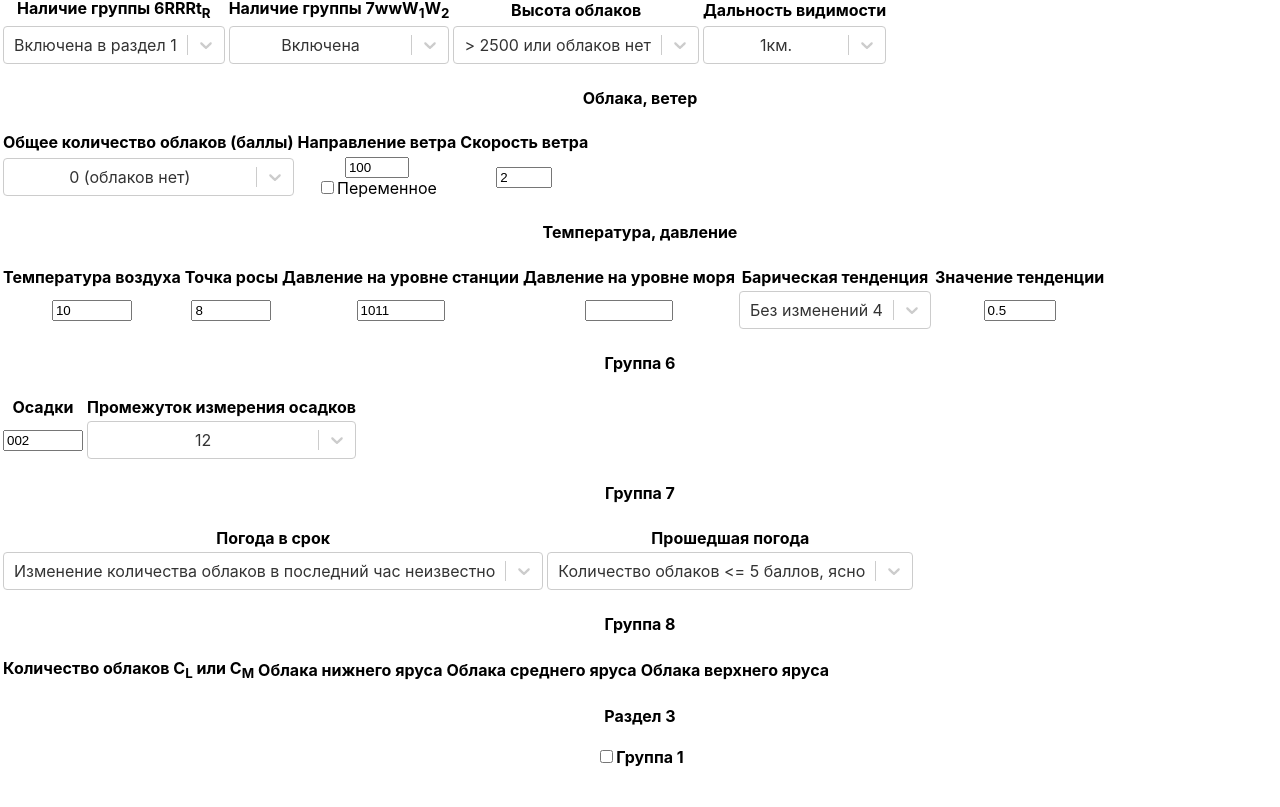
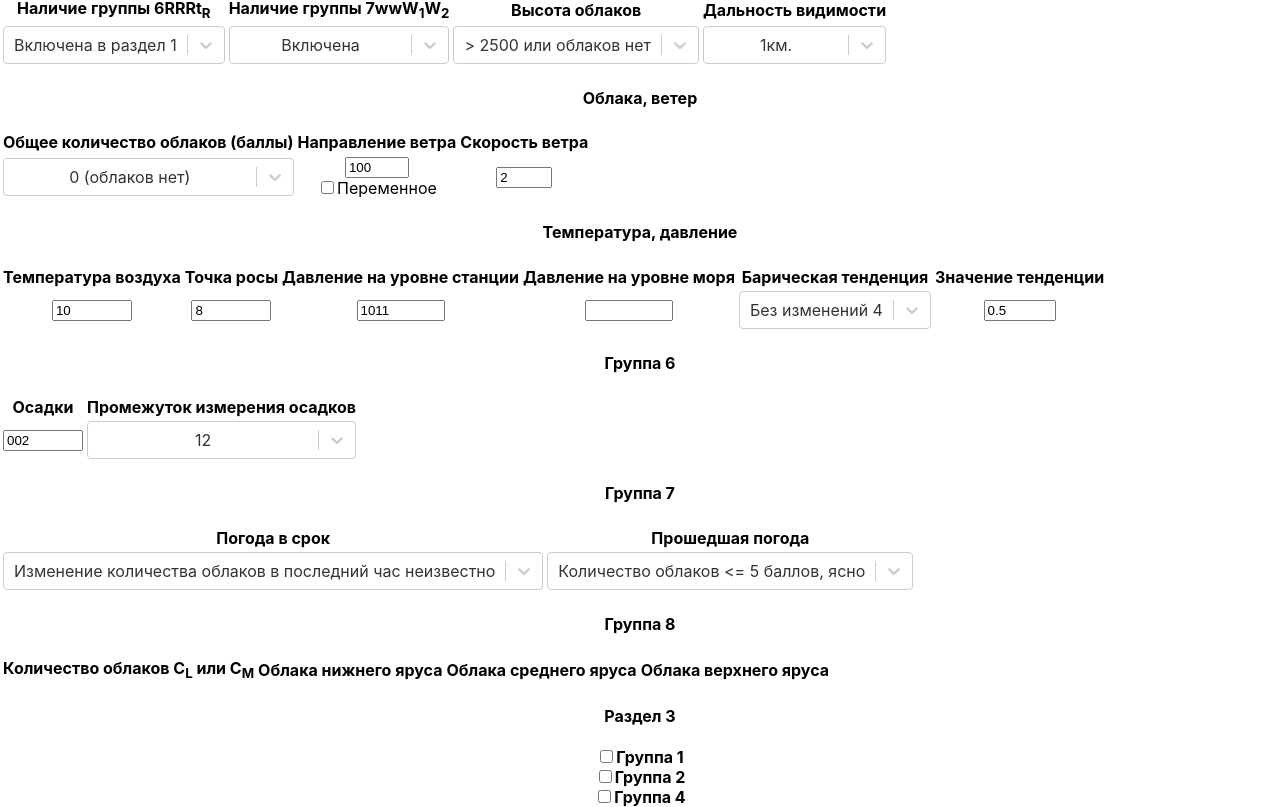
Before and after one commit to slavam/create-synoptic-telegram, a React (Create React App) app: page / in a window 1280 px wide. Shown: the part 291-1098 px from the top of the page. Before the commit the page ends 1058 px from the top, so only its background shows below. Built offline with nearby package versions, Linux system fonts and the light colour scheme.

Commit message:
Group34 added

```diff
--- a/src/components/Telegram/Dictionaries.js
+++ b/src/components/Telegram/Dictionaries.js
@@ -217,7 +217,20 @@ const upperCloudArray=[
   {label: 'Перисто-слоистые', value: '8'},
   {label: 'Перисто-кучевые', value: '9'}
 ];
+const soilUnderSnowArray=[
+  {label: "Лед" , value: '0'},
+  {label: "Снег мокрый или слежавшийся 1-4 балла" , value: '1'},
+  {label: "Снег мокрый или слежавшийся 5-9 баллов" , value: '2'},
+  {label: "Снег мокрый или слежавшийся 10 баллов; равномерный слой" , value: '3'},
+  {label: "Снег мокрый или слежавшийся 10 баллов; неравномерный слой" , value: '4'},
+  {label: "Сухой рассыпчатый снег 1-4 балла" , value: '5'},
+  {label: "Сухой рассыпчатый снег 5-9 баллов" , value: '6'},
+  {label: "Сухой рассыпчатый снег 10 баллов; равномерный слой" , value: '7'},
+  {label: "Сухой рассыпчатый снег 10 баллов; неравномерный слой" , value: '8'},
+  {label: "Снег с сильными заметами и заносами",  value: '9'},
+  {label: "Нельзя определить",  value: '/'}
+]
 export {cloudHeightArray, iRArray, iXArray, visibilityRangeArray, nCloudArray,
   tendencyArray, durationPrecipitationArray, weatherTermArray, weatherPastArray,
-  lowCloudArray, midlCloudArray, upperCloudArray
+  lowCloudArray, midlCloudArray, upperCloudArray, soilUnderSnowArray
 };
--- a/src/components/Telegram/Telegram.js
+++ b/src/components/Telegram/Telegram.js
@@ -2,7 +2,7 @@ import React, { useState, useReducer } from 'react';
 import Select from 'react-select';
 import {cloudHeightArray, iRArray, iXArray, visibilityRangeArray, nCloudArray,
   tendencyArray, durationPrecipitationArray, weatherTermArray, weatherPastArray,
-  lowCloudArray, midlCloudArray, upperCloudArray} from './Dictionaries';
+  lowCloudArray, midlCloudArray, upperCloudArray, soilUnderSnowArray} from './Dictionaries';
 
 const telegramReducer = (state, action) => {
   switch (action.type) {
@@ -71,7 +71,13 @@ const telegramReducer = (state, action) => {
       else
         return {...state, upperCloud: ''};
     case 'SET_TEMPERATUREMAXDAY':
-      return {...state, temperatureMaxDay: action.temperatureMaxDay}
+      return {...state, temperatureMaxDay: action.temperatureMaxDay};
+    case 'SET_TEMPERATUREMINNIGHT':
+      return {...state, temperatureMinNight: action.temperatureMinNight};
+    case 'SET_SOILUNDERSNOW':
+        return {...state, soilUnderSnow: action.soilUnderSnow};
+    case 'SET_SNOWDEPTH':
+        return {...state, snowDepth: action.snowDepth};
     default:
       return state;
   }
@@ -101,8 +107,13 @@ const Telegram = ({term, code, sensorData}) => {
   const [lowCloudO, setLowCloud] = useState({label: 'Облака CL отсутствуют', value: '0'});
   const [midlCloudO, setMidlCloud] = useState({label: 'Облака CM отсутствуют', value: '0'});
   const [upperCloudO, setUpperCloud] = useState({label: 'Облака CH отсутствуют', value: '0'});
-  const [isGroup31, setIsGroup31] = useState(false)
+  const [isGroup31, setIsGroup31] = useState(false);
   const [temperatureMaxDay, setTemperatureMaxDay] = useState(sensorData.temperature);
+  const [isGroup32, setIsGroup32] = useState(false);
+  const [temperatureMinNight, setTemperatureMinNight] = useState(sensorData.temperature);
+  const [isGroup34, setIsGroup34] = useState(false);
+  const [soilUnderSnowO, setSoilUnderSnow] = useState({label: "Снег мокрый или слежавшийся 1-4 балла", value: '1'});
+  const [snowDepth, setSnowDepth] = useState(1);
 
   const initTelegram = {
     headGroup: headGroup,
@@ -128,7 +139,10 @@ const Telegram = ({term, code, sensorData}) => {
     lowCloud: '',
     midlCloud: '',
     upperCloud: '',
-    temperatureMaxDay: '' //(+temperatureMaxDay<0 ? '1': '0')+('0'+Math.abs(+temperatureMaxDay)*10).slice(-3)
+    temperatureMaxDay: '',
+    temperatureMinNight: '',
+    soilUnderSnow: '',
+    snowDepth: ''
   }
   const [telegram, dispatch] = useReducer(telegramReducer,initTelegram);
 
@@ -328,7 +342,51 @@ const Telegram = ({term, code, sensorData}) => {
     })
   }
   const isSection3 = ()=>{
-    return isGroup31;
+    return isGroup31 || isGroup32 || isGroup34;
+  }
+  const handleTemperatureMinNightChange = (e)=>{
+    setTemperatureMinNight(e.target.value);
+    let t = (+e.target.value<0 ? '1': '0')+('0'+Math.abs(+e.target.value)*10).slice(-3)
+    dispatch({
+      type: 'SET_TEMPERATUREMINNIGHT',
+      temperatureMinNight: isGroup32 ? t : ''
+    })
+  }
+  const handleIsGroup32Change = (e)=>{
+    setIsGroup32(e.target.checked);
+    let t = (+temperatureMinNight<0 ? '1': '0')+('0'+Math.abs(+temperatureMinNight)*10).slice(-3)
+    dispatch({
+      type: 'SET_TEMPERATUREMINNIGHT',
+      temperatureMinNight: e.target.checked ? t : ''
+    })
+    isSection3();
+  }
+  const handleIsGroup34Change = (e)=>{
+    setIsGroup34(e.target.checked);
+    dispatch({
+      type: 'SET_SNOWDEPTH',
+      snowDepth: e.target.checked ? ('00'+snowDepth).slice(-3) : ''
+    });
+    dispatch({
+      type: 'SET_SOILUNDERSNOW',
+      soilUnderSnow: e.target.checked ? soilUnderSnowO.value : ''
+    });
+  }
+  const handleSoilUnderSnowSelected = (val)=>{
+    setSoilUnderSnow(val);
+    dispatch({
+      type: 'SET_SOILUNDERSNOW',
+      soilUnderSnow: isGroup34 ? val.value : ''
+    });
+    isSection3();
+  }
+  const handleSnowDepthChange = (e)=>{
+    setSnowDepth(e.target.value);
+    dispatch({
+      type: 'SET_SNOWDEPTH',
+      snowDepth: ('00'+e.target.value).slice(-3)
+    });
+    isSection3();
   }
   const t = `${telegram.headGroup} ${telegram.code} \
     ${telegram.iR}${telegram.iX}${telegram.cloudHeight}${telegram.visibilityRange} \
@@ -337,7 +395,8 @@ const Telegram = ({term, code, sensorData}) => {
     5${telegram.tendency}${telegram.tendencyValue}${iRO.value==='1'? ' 6': ' '}${telegram.precipitation}${telegram.durationPrecipitation}\
     ${iXO.value==='1'? ' 7': ' '}${telegram.weatherTerm}${telegram.weatherPast}\
     ${nCloudO.value>='1'&&nCloudO.value<='8'? ' 8': ' '}${telegram.totalCloud}${telegram.lowCloud}${telegram.midlCloud}${telegram.upperCloud}\
-    ${isSection3()? ' 333':' '}${isGroup31? ' 1':' '}${telegram.temperatureMaxDay}`;
+    ${isSection3()? ' 333':' '}${isGroup31? ' 1':' '}${telegram.temperatureMaxDay}${isGroup32? ' 2':' '}${telegram.temperatureMinNight}\
+    ${isGroup34? ' 4':' '}${telegram.soilUnderSnow}${telegram.snowDepth}`;
   const group6 = iRO.value === "1" ?
     <tr><td><input type='number' value={precipitation} onChange={handlePrecipitationChange} min='0.0' max='989' step='0.1'/></td>
     <td><Select value={durationPrecipitation} onChange={handleDurationPrecipitationSelected} options={durationPrecipitationArray}/></td></tr> :
@@ -359,6 +418,25 @@ const Telegram = ({term, code, sensorData}) => {
       <label htmlFor="tempMaxDay"><b>Максимальная температура воздуха за день</b></label>
       <input type="number" id="tempMaxDay" value={temperatureMaxDay} onChange={handleTemperatureMaxDayChange} min='-40' max='50' step="0.1"/>
     </div> : null
+  const group32 = isGroup32 ?
+    <div>
+      <label htmlFor="tempMinNight"><b>Минимальная температура воздуха за ночь</b></label>
+      <input type="number" id="tempMinNight" value={temperatureMinNight} onChange={handleTemperatureMinNightChange} min='-40' max='50' step="0.1"/>
+    </div> : null
+  const group34 = isGroup34 ?
+    <table className="table table-hover">
+    <thead>
+      <tr>
+        <th>Состояние поверхности под снегом</th><th>Высота снежного покрова</th>
+      </tr>
+    </thead>
+    <tbody>
+      <tr>
+        <td><Select value={soilUnderSnowO} onChange={handleSoilUnderSnowSelected} options={soilUnderSnowArray}/></td>
+        <td><input type="number" id="snowDepth" value={snowDepth} onChange={handleSnowDepthChange} min='0' max='999' /></td>
+      </tr>
+    </tbody>
+  </table> : null
   return(
     <div className="container">
         <p>{t}</p>
@@ -462,7 +540,14 @@ const Telegram = ({term, code, sensorData}) => {
         <input type="checkbox" id="group31" checked={isGroup31} onChange={handleIsGroup31Change} />
         <label htmlFor="group31"><b>Группа 1</b></label>
         {group31}
-
+        <br/>
+        <input type="checkbox" id="group32" checked={isGroup32} onChange={handleIsGroup32Change} />
+        <label htmlFor="group32"><b>Группа 2</b></label>
+        {group32}
+        <br/>
+        <input type="checkbox" id="group34" checked={isGroup34} onChange={handleIsGroup34Change} />
+        <label htmlFor="group34"><b>Группа 4</b></label>
+        {group34}
     </div>
   );
 }
```
